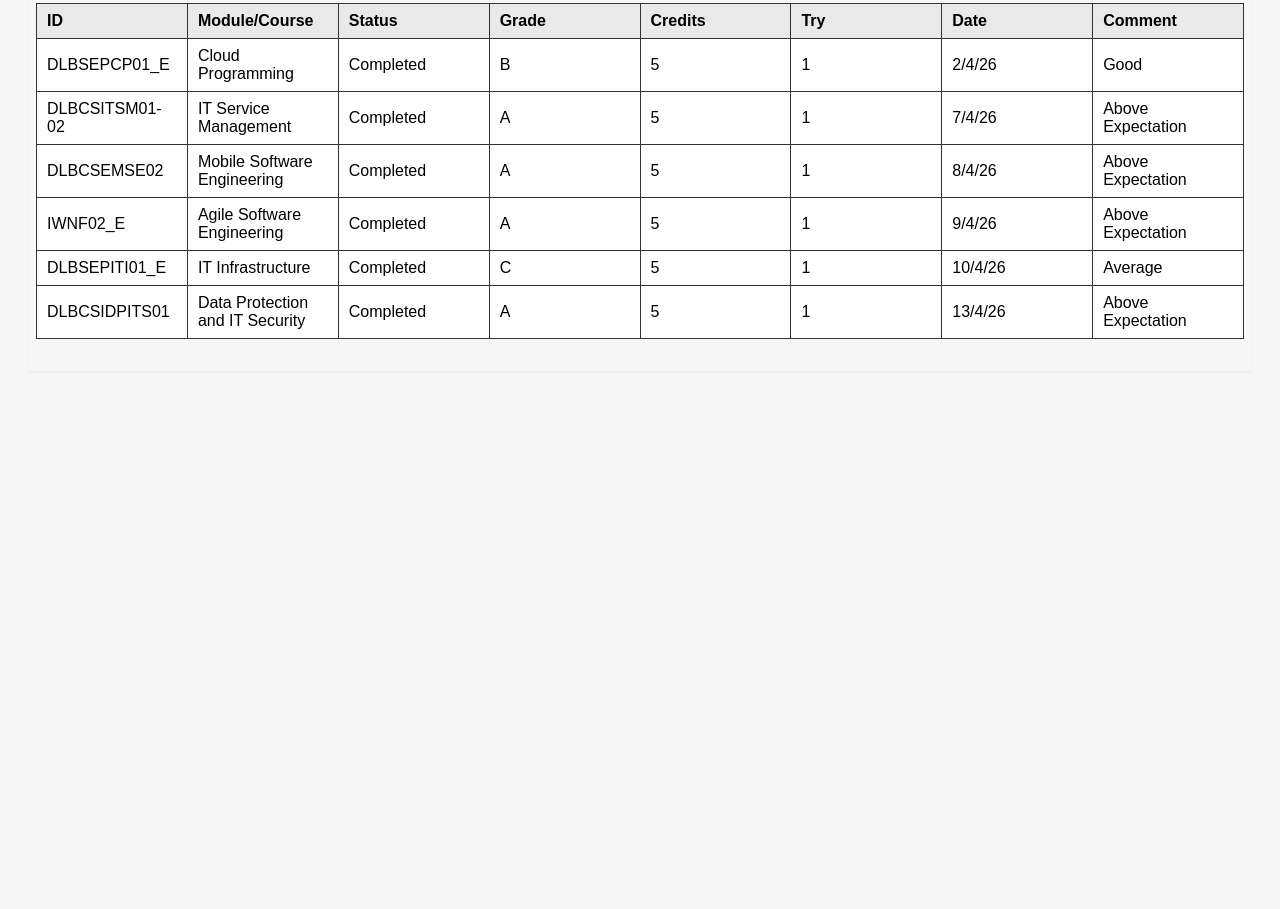
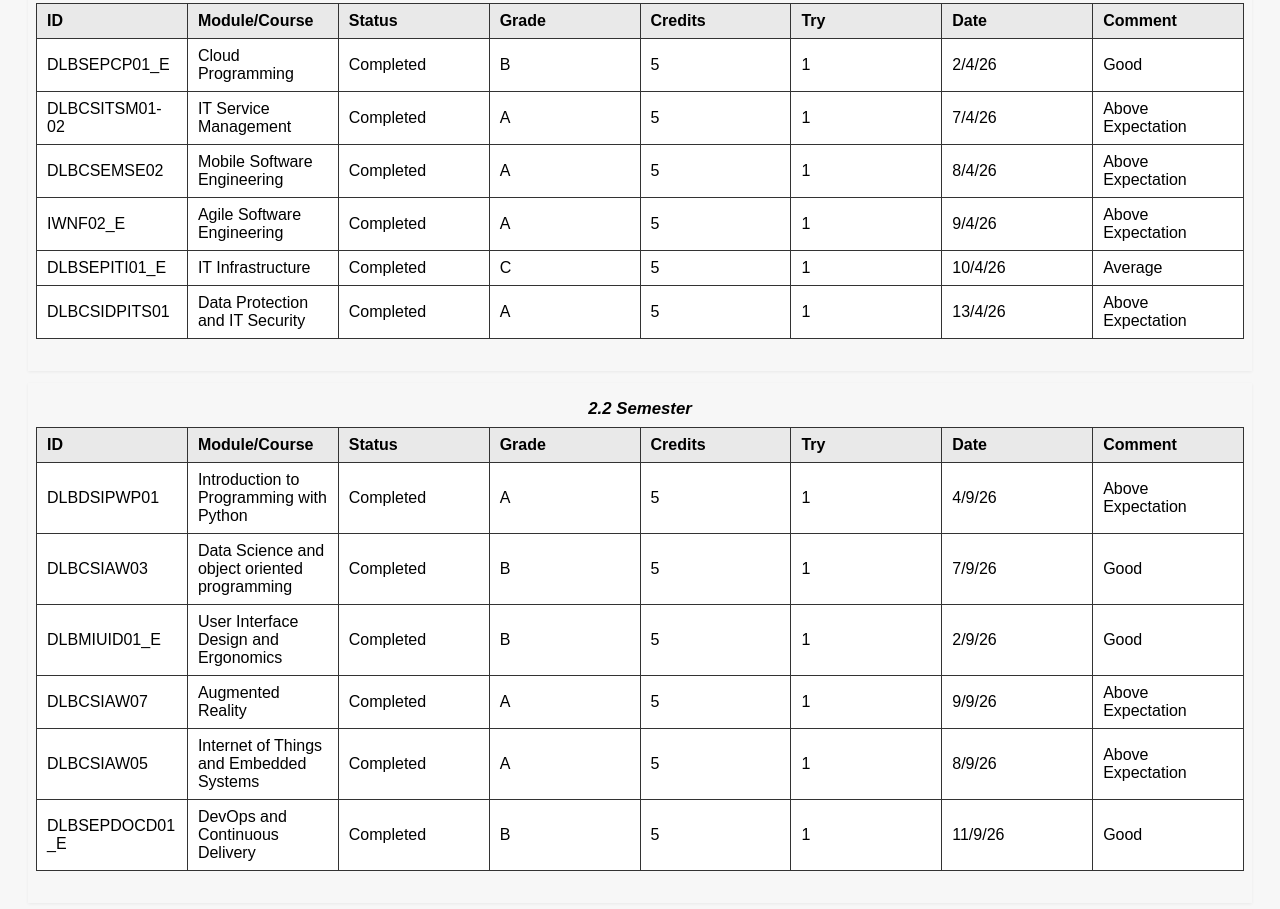
Before and after one commit to nzomobrian/Access-results, a plain HTML site: page index.html in a window 1280 px wide. Shown: the part 1977-2886 px from the top of the page. Before the commit the page ends 2388 px from the top, so only its background shows below. Drawn offline with Linux system fonts and the light colour scheme.

Commit message:
Add 2.2 Semester results

```diff
--- a/index.html
+++ b/index.html
@@ -383,3 +383,84 @@
     </tbody>
 </table>
 </div>
+<div role="region" tabindex="0" aria-label="2.2 Semester results">
+<table>
+    <caption>
+        <p><b><i>2.2 Semester</i></b></p>
+    </caption>
+    <thead>
+        <tr>
+            <th>ID</th>
+            <th>Module/Course</th>
+            <th>Status</th>
+            <th>Grade</th>
+            <th>Credits</th>
+            <th>Try</th>
+            <th>Date</th>
+            <th>Comment</th>
+        </tr>
+    </thead>
+    <tbody>
+        <tr>
+            <td>DLBDSIPWP01</td>
+            <td>Introduction to Programming with Python</td>
+            <td>Completed</td>
+            <td>A</td>
+            <td>5</td>
+            <td>1</td>
+            <td>4/9/26</td>
+            <td>Above Expectation</td>
+        </tr>
+        <tr>
+            <td>DLBCSIAW03</td>
+            <td>Data Science and object oriented programming</td>
+            <td>Completed</td>
+            <td>B</td>
+            <td>5</td>
+            <td>1</td>
+            <td>7/9/26</td>
+            <td>Good</td>
+        </tr>
+        <tr>
+            <td>DLBMIUID01_E</td>
+            <td>User Interface Design and Ergonomics</td>
+            <td>Completed</td>
+            <td>B</td>
+            <td>5</td>
+            <td>1</td>
+            <td>2/9/26</td>
+            <td>Good</td>
+        </tr>
+        <tr>
+            <td>DLBCSIAW07</td>
+            <td>Augmented Reality</td>
+            <td>Completed</td>
+            <td>A</td>
+            <td>5</td>
+            <td>1</td>
+            <td>9/9/26</td>
+            <td>Above Expectation</td>
+        </tr>
+        <tr>
+            <td>DLBCSIAW05</td>
+            <td>Internet of Things and Embedded Systems</td>
+            <td>Completed</td>
+            <td>A</td>
+            <td>5</td>
+            <td>1</td>
+            <td>8/9/26</td>
+            <td>Above Expectation</td>
+        </tr>
+        <tr>
+            <td>DLBSEPDOCD01_E</td>
+            <td>DevOps and Continuous Delivery</td>
+            <td>Completed</td>
+            <td>B</td>
+            <td>5</td>
+            <td>1</td>
+            <td>11/9/26</td>
+            <td>Good</td>
+        </tr>
+    </tbody>
+</table>
+</div>
```
